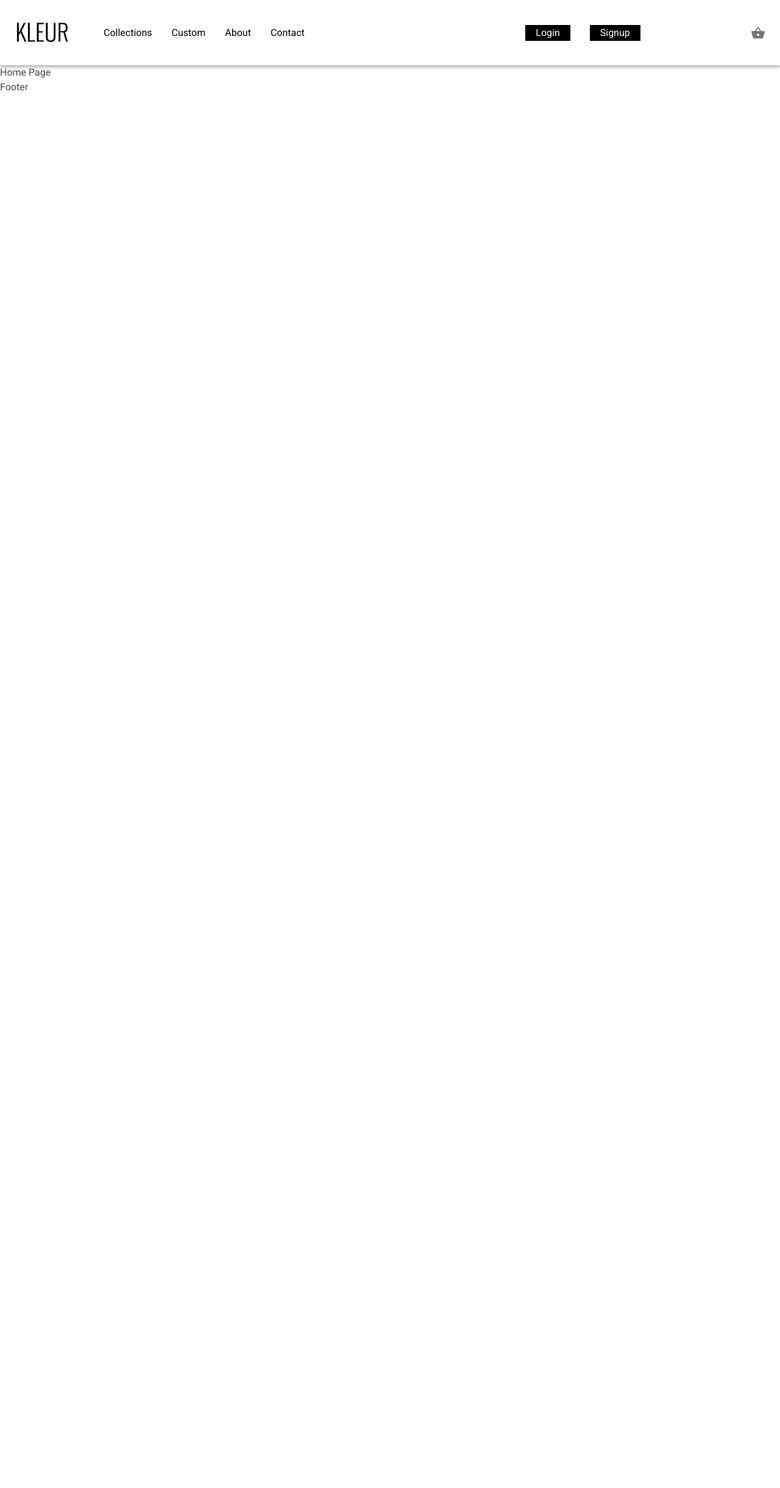
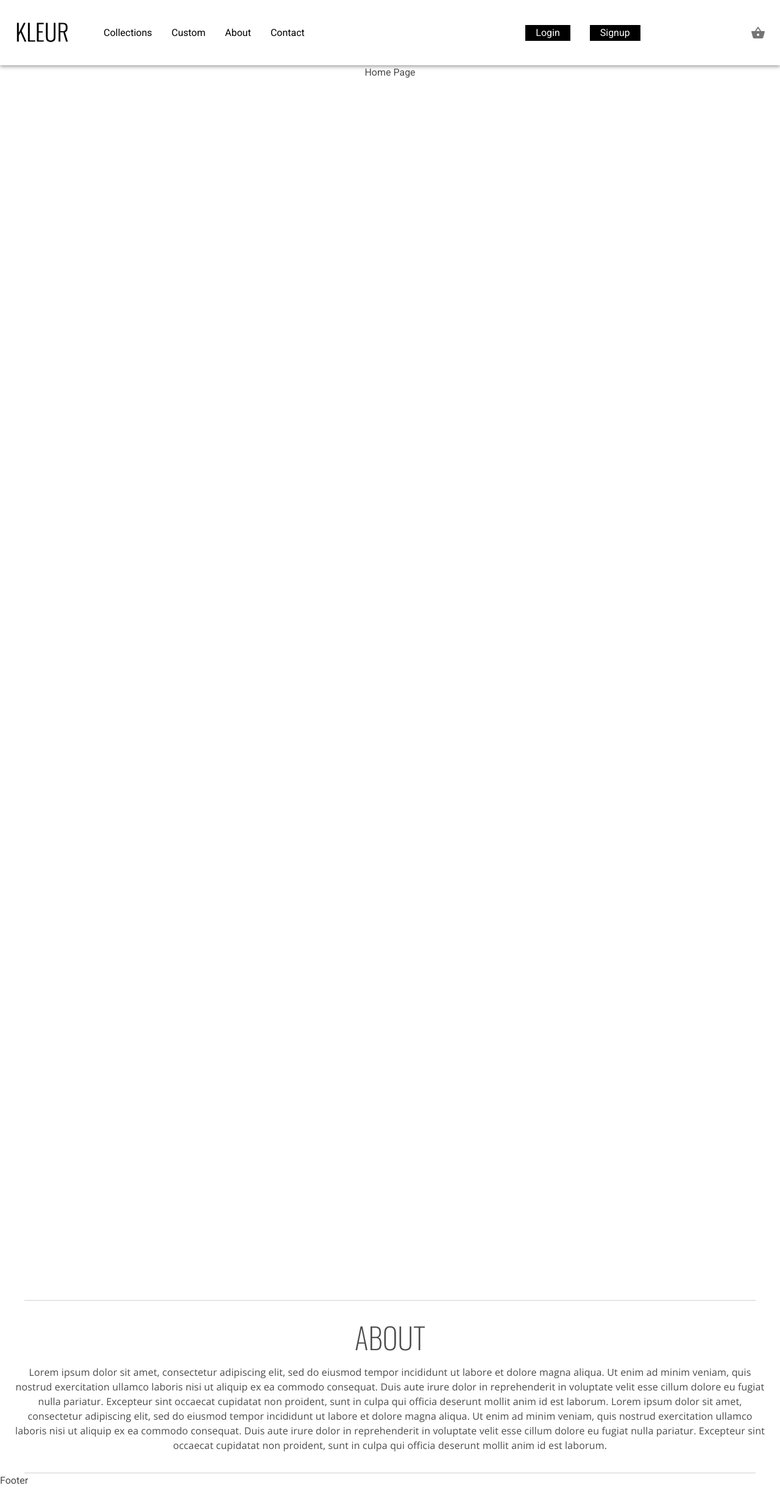
Before and after one commit to Mehcanic/project-3-frontend, a React (Vite) app: page / in a window 1280 px wide. Shown: the whole page at 61% size. Before the commit the page ends 800 px from the top, so only its background shows below. Built offline with nearby package versions, Linux system fonts and the light colour scheme.

Commit message:
added about page, needs fixing for scroll

```diff
--- a/index.html
+++ b/index.html
@@ -6,7 +6,10 @@
   <link rel="icon" type="image/svg+xml" href="/vite.svg" />
   <meta name="viewport" content="width=device-width, initial-scale=1.0" />
   <link rel="stylesheet" href="https://fonts.googleapis.com/css?family=Roboto:300,400,500,700&display=swap" />
-  <link  rel="stylesheet" href="https://fonts.googleapis.com/css2?family=Open+Sans:wght@300;400;500&display=swap">
+  <link rel="preconnect" href="https://fonts.googleapis.com">
+  <link rel="preconnect" href="https://fonts.gstatic.com" crossorigin>
+  <link rel="stylesheet" href="https://fonts.googleapis.com/css2?family=Open+Sans:wght@300;400;500;600;700;800&family=Oswald:wght@200;300;400;500;600;700&display=swap">
+
   <title>React</title>
 </head>
 
--- a/src/components/About.tsx
+++ b/src/components/About.tsx
@@ -1,9 +1,26 @@
-import React, { useRef } from "react";
+import React from "react";
+import Container from '@mui/material/Container';
+import Typography from '@mui/material/Typography';
+import Divider from '@mui/material/Divider';
+// import { createTheme } from '@mui/material/styles'
+// import ThemeProvider from '@mui/material/styles'
 
-import './About.css'
 
 function About() {
-  return <h1>About Us</h1>
+  return (
+    <div name='about'>
+      <Container maxWidth='xl'>
+        <Divider variant="middle" />
+        <Typography gutterBottom mt={4} variant="h3" align="center" sx={{ fontFamily: 'Oswald', fontWeight: '200' }}>
+          ABOUT
+        </Typography>
+        <Typography mb={4} variant="body1" align="center" sx={{ fontFamily: 'Open Sans', fontWeight: '200' }}>
+          Lorem ipsum dolor sit amet, consectetur adipiscing elit, sed do eiusmod tempor incididunt ut labore et dolore magna aliqua. Ut enim ad minim veniam, quis nostrud exercitation ullamco laboris nisi ut aliquip ex ea commodo consequat. Duis aute irure dolor in reprehenderit in voluptate velit esse cillum dolore eu fugiat nulla pariatur. Excepteur sint occaecat cupidatat non proident, sunt in culpa qui officia deserunt mollit anim id est laborum. Lorem ipsum dolor sit amet, consectetur adipiscing elit, sed do eiusmod tempor incididunt ut labore et dolore magna aliqua. Ut enim ad minim veniam, quis nostrud exercitation ullamco laboris nisi ut aliquip ex ea commodo consequat. Duis aute irure dolor in reprehenderit in voluptate velit esse cillum dolore eu fugiat nulla pariatur. Excepteur sint occaecat cupidatat non proident, sunt in culpa qui officia deserunt mollit anim id est laborum.
+        </Typography>
+        <Divider variant="middle" />
+      </Container>
+    </div>
+  )
 }
 
 export default About
--- a/src/components/Navbar.tsx
+++ b/src/components/Navbar.tsx
@@ -120,7 +120,7 @@ function NavBar() {
           <Box sx={{ flexGrow: 1, display: { xs: 'none', md: 'flex' } }}>
             <Link to='/products' style={pageStyle}>Collections</Link>
             <Link to='/custom' style={pageStyle}>Custom</Link>
-            <Link to='/about' style={pageStyle}>About</Link>
+            <Link to='#about' style={pageStyle}>About</Link>
             <Link to='/contact' style={pageStyle}>Contact</Link>
           </Box>
           <Box sx={{ flexGrow: 0.5, display: { xs: 'none', md: 'flex' } }}>
--- a/src/pages/Home.tsx
+++ b/src/pages/Home.tsx
@@ -4,7 +4,10 @@ import About from "../components/About";
 function Home() {
   return (
     <>
-      <h1>Home Page</h1>
+      <h1 style={{ marginBottom: '2000px', display: 'flex', justifyContent: 'center' }}>Home Page</h1>
+
+
+      <About />
     </>
 
   )
```
